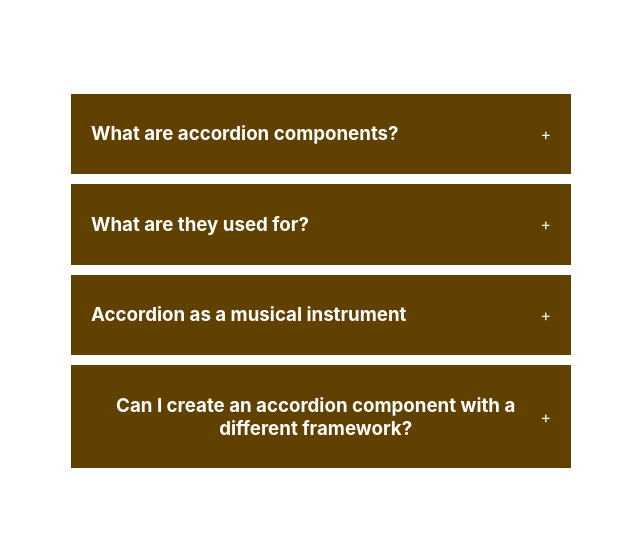
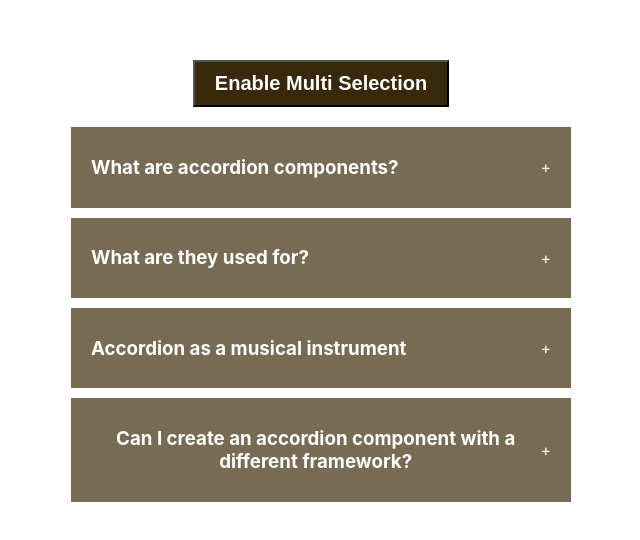
Before and after one commit to adamps08/react-20-projects, a React (Create React App) app in the folder project-01-accordion/: page / in a window 1280 px wide. Shown: the part 114-654 px from the top of the page, without its empty margins (319-959 px from the left). Built offline with nearby package versions, Linux system fonts and the light colour scheme.

Commit message:
added multiple selections

```diff
--- a/project-01-accordion/src/components/accordian/index.jsx
+++ b/project-01-accordion/src/components/accordian/index.jsx
@@ -1,31 +1,58 @@
-// single selection
 
 import { useState } from "react"
 import data from "./data";
 import "./styles.css";
 export default function Accordian() {
     const [selected, setSelected] = useState(null);
-
-  function handleSingleSelection(getCurrentId){
+    const [enableMultiSelection, setEnableMultiSelection] = useState(false)
+    const [multiple, setMultiple] = useState([])
+    // single selection
+    function handleSingleSelection(getCurrentId) {
         setSelected(getCurrentId === selected ? null : getCurrentId)
     }
+    // multiple selection
+    function handleMultiSelection(getCurrentId) {
+        let copyMultiple = [...multiple]
+        const findIndexofCurrentId = copyMultiple.indexOf(getCurrentId)
 
-  console.log(selected);
+        console.log(findIndexofCurrentId)
+        if (findIndexofCurrentId === -1) copyMultiple.push(getCurrentId)
+        else copyMultiple.splice(findIndexofCurrentId, 1)
+        setMultiple(copyMultiple)
+    }
+
+    console.log(selected, multiple);
     return (
         <div className="wrapper">
+            <button onClick={() => setEnableMultiSelection(!enableMultiSelection)}>Enable Multi Selection</button>
             <div className="accordian">
                 {data && data.length > 0 ? (
                     data.map((dataItem, index) => (
                         <div className="item" key={index}>
-              <div onClick={()=>handleSingleSelection(dataItem.id)} className="title">
+                            <div
+                                onClick={
+                                    enableMultiSelection
+                                        ? () => handleMultiSelection(dataItem.id)
+                                        : () => handleSingleSelection(dataItem.id)
+                                }
+                                className="title"
+                            >
                                 <h3>{dataItem.question}</h3>
                                 <span>+</span>
                             </div>
                             {
-                selected === dataItem.id ?
-                <div className= "content">{dataItem.answer}</div>
+                                enableMultiSelection ?
+                                    multiple.indexOf(dataItem.id) !== -1 &&
+                                    <div className="content">{dataItem.answer}</div> :
+                                    selected === dataItem.id && <div className="content">{dataItem.answer}</div>
+                            }
+                            {/*
+                            {
+                                selected === dataItem.id ||
+                                multiple.indexOf(data.Item.id) !== -1 ?
+                                    <div className="content">{dataItem.answer}</div>
                                     : null
-              }
+                            } */}
                         </div>
                     ))
                 ) : (
@@ -35,5 +62,3 @@ export default function Accordian() {
         </div>
     );
 }
-
-// multiple selection
--- a/project-01-accordion/src/components/accordian/styles.css
+++ b/project-01-accordion/src/components/accordian/styles.css
@@ -4,14 +4,26 @@
     width: 100vw;
     justify-content: center;
     align-items: center;
+    flex-direction: column;
+    gap: 20px;
 }
+
+.wrapper button{
+    padding: 10px 20px;
+    background: #38290a;
+    color: white;
+    font-weight: bold;
+    font-size: 20px;
+    cursor: pointer;
+}
+
 .accordian{
     width: 500px;
 
 }
 
 .item {
-    background: #614101;
+    background: #776b53;
     margin-bottom:  10px;
     padding: 10px 20px;
 }
```
Lines whose indentation alone changed are shown as unchanged.
